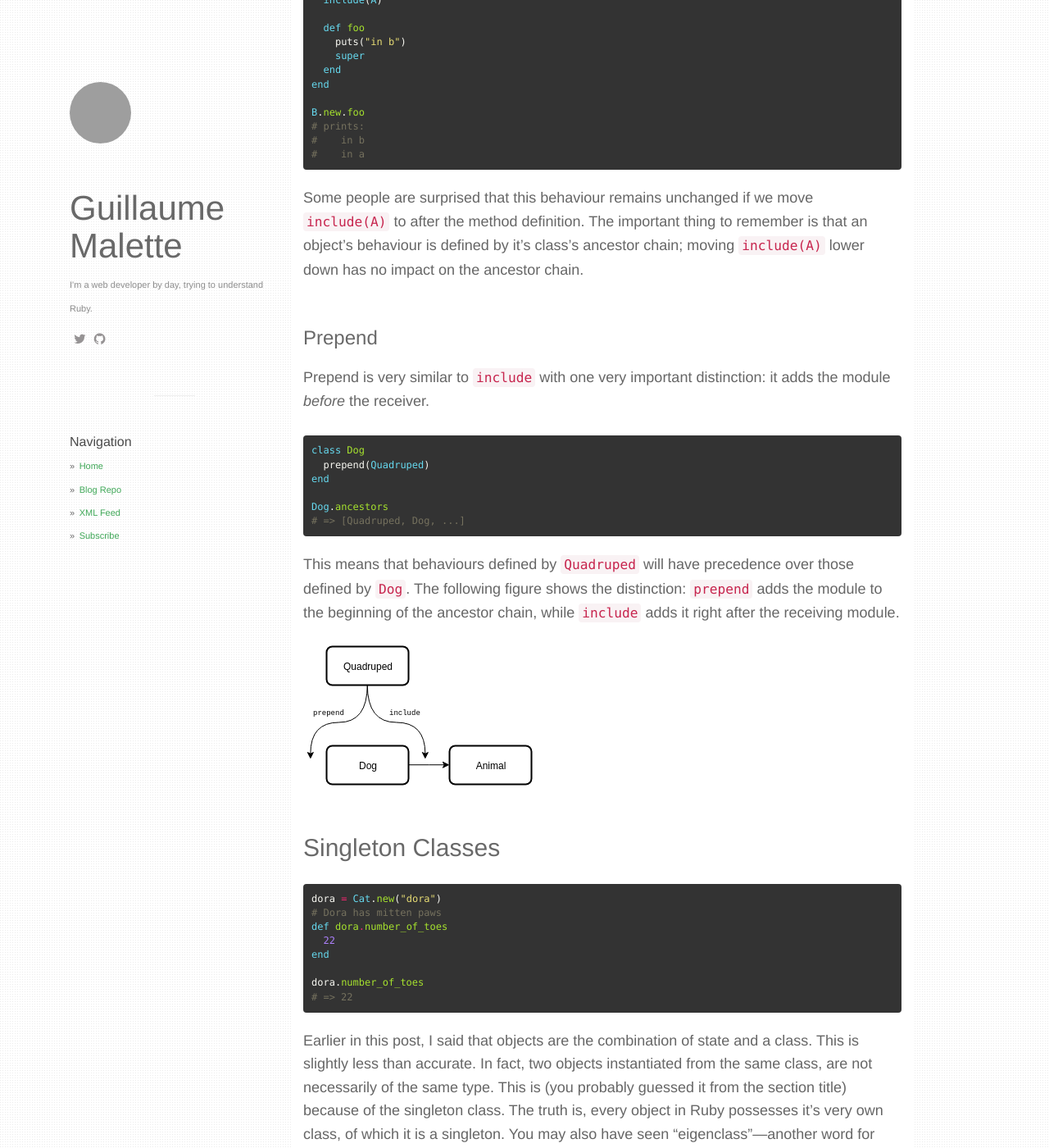
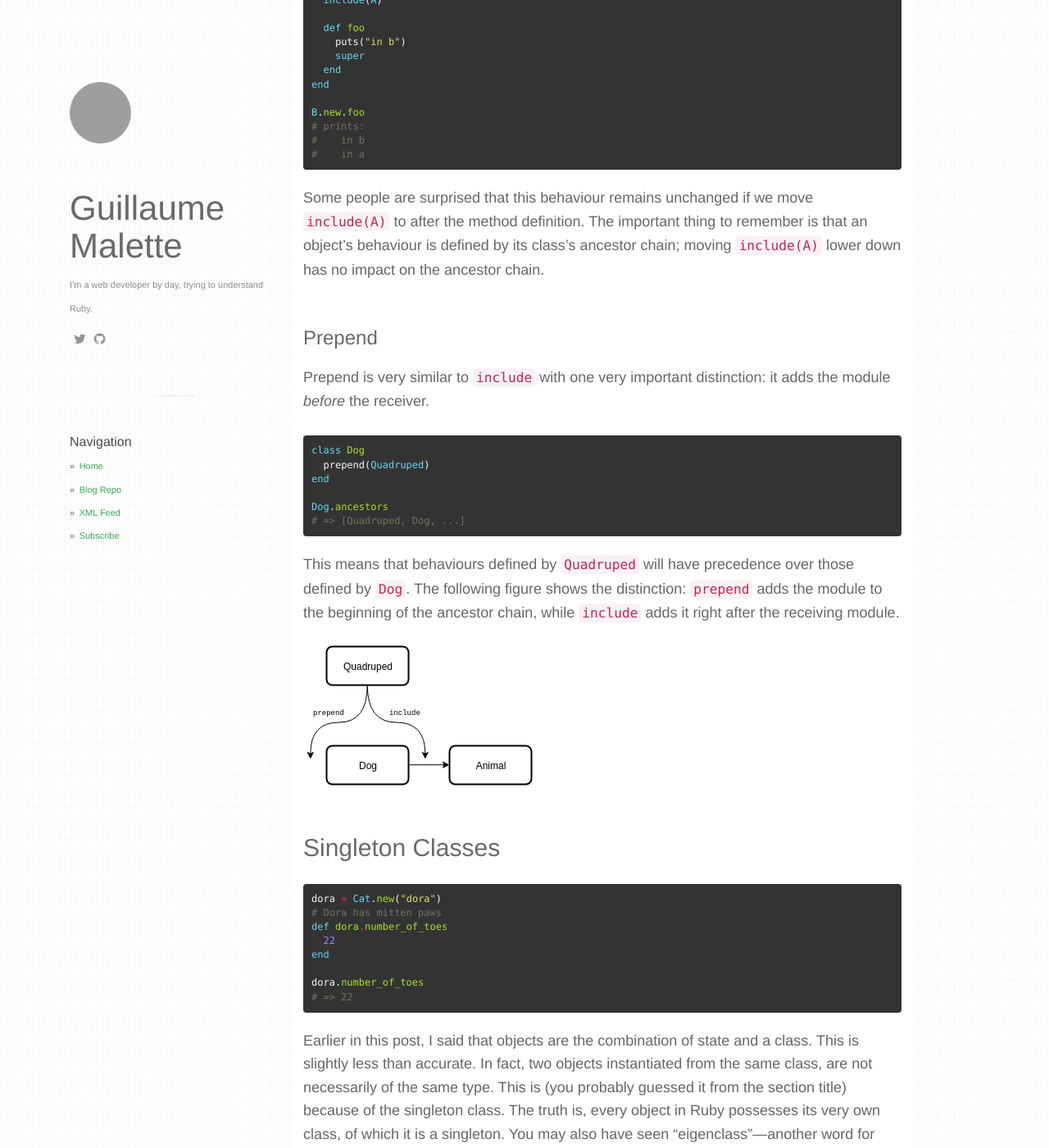
Before and after one commit to gmalette/gmalette.github.io-src, a Jekyll site: the page built from _posts/2019-02-01-the-ruby-object-model.md, in a window 1280 px wide and 1400 px high, scrolled down 5814 px. Shown: the whole window at 82% size. Built offline with Jekyll 4.4.1, drawn with Linux system fonts in a browser that asks for light colours; nearby versions of some CDN libraries; comment, search, counter and statistics services are not loaded; some of the changed text lies outside the part shown; grey boxes are pictures that could not be loaded.

Commit message:
Fix a bunch of typos

````diff
--- a/_posts/2019-02-01-the-ruby-object-model.md
+++ b/_posts/2019-02-01-the-ruby-object-model.md
@@ -63,11 +63,11 @@
 # => Cat
 ```
 
-`coco`'s state contains two instance variables: `@name` and `@affection`. It's class is `Cat`. Nothing surprising so far.
+`coco`'s state contains two instance variables: `@name` and `@affection`. Its class is `Cat`. Nothing surprising so far.
 
 ![Diagram of coco and the Cat class](/static/img/posts/2019-02-01-the-ruby-object-model/fig-1-coco-and-cat.svg)
 
-The word "class" in Ruby can mean multiple things: the instantitable class which provides behaviour to it's instances, the class object, or both. When talking about an object's class, we generally intend to describe the methods defined by that class. For this purpose, we will use the word _behaviour_ from now on.
+The word "class" in Ruby can mean multiple things: the instantitable class which provides behaviour to its instances, the class object, or both. When talking about an object's class, we generally intend to describe the methods defined by that class. For this purpose, we will use the word _behaviour_ from now on.
 
 ## Classes
 
@@ -99,9 +99,9 @@
 
 ![Diagram of coco and the Cat class, with classes showing state](/static/img/posts/2019-02-01-the-ruby-object-model/cat-is-a-class.svg)
 
-For this facet (objects which are instances of the `class` class), we will be talking about _class objects_.
+For this facet (objects which are instances of the `Class` class), we will be talking about _class objects_.
 
-Class objects have a method named `new`, which comes from the behaviour defined by the `class` class.
+Class objects have a method named `new`, which comes from the behaviour defined by the `Class` class.
 
 ```ruby
 Cat.method(:new).owner
@@ -148,7 +148,7 @@
 
 ### Include
 
-When using `include(A)`, the module (`A`) is inserted in the ancestor chain of the receiver module. It's methods are thus made available on instances of the receiver.
+When using `include(A)`, the module (`A`) is inserted in the ancestor chain of the receiver module. Its methods are thus made available on instances of the receiver.
 
 ```ruby
 class Cat < Animal
@@ -158,7 +158,7 @@
 # Or the equivalent: `Cat.include(Quadruped)`
 ```
 
-The previous code will add `Quadruped` as an ancestor to `Cat`, making it's methods available to all instances of `Cat`.
+The previous code will add `Quadruped` as an ancestor to `Cat`, making its methods available to all instances of `Cat`.
 
 ```ruby
 coco.class.ancestors
@@ -196,7 +196,7 @@
 #    in a
 ```
 
-Some people are surprised that this behaviour remains unchanged if we move `include(A)` to after the method definition. The important thing to remember is that an object's behaviour is defined by it's class's ancestor chain; moving `include(A)` lower down has no impact on the ancestor chain.
+Some people are surprised that this behaviour remains unchanged if we move `include(A)` to after the method definition. The important thing to remember is that an object's behaviour is defined by its class's ancestor chain; moving `include(A)` lower down has no impact on the ancestor chain.
 
 ### Prepend
 
@@ -228,7 +228,7 @@
 # => 22
 ```
 
-Earlier in this post, I said that objects are the combination of state and a class. This is slightly less than accurate. In fact, two objects instantiated from the same class, are not necessarily of the same type. This is (you probably guessed it from the section title) because of the singleton class. The truth is, every object in Ruby possesses it's very own class, of which it is a singleton. You may also have seen "eigenclass"—another word for singleton class—, or "metaclass", which is specifically a Class object's singleton class. In our code, `dora` and `coco` don't have the same class, which explains why `coco` does not have the `number_of_toes` method:
+Earlier in this post, I said that objects are the combination of state and a class. This is slightly less than accurate. In fact, two objects instantiated from the same class, are not necessarily of the same type. This is (you probably guessed it from the section title) because of the singleton class. The truth is, every object in Ruby possesses its very own class, of which it is a singleton. You may also have seen "eigenclass"—another word for singleton class—, or "metaclass", which is specifically a Class object's singleton class. In our code, `dora` and `coco` don't have the same class, which explains why `coco` does not have the `number_of_toes` method:
 
 ```ruby
 coco.number_of_toes
@@ -237,7 +237,7 @@
 # NoMethodError (undefined method `number_of_toes' for #<Cat:0x00007fe5201b0f78 @name="coco">)
 ```
 
-As such, the "true" class of an object is it's singleton class.
+As such, the "true" class of an object is its singleton class.
 
 ```ruby
 dora.singleton_class.instance_methods(false)
@@ -284,7 +284,7 @@
 end
 ```
 
-In this last example, `class << self` is a special syntax which opens `self`'s singleton class, in this case, `Cat`'s, similar to how `class Cat` opens the `Cat` class. Everything that can be done in `Cat` to affect it's instances can be done within `class << self` to affect the only instance of `Cat`'s singleton class, which is `Cat` itself. (oh god, I'm going to lose people over this overuse of the words "class" and "singleton", aren't I?)
+In this last example, `class << self` is a special syntax which opens `self`'s singleton class, in this case, `Cat`'s, similar to how `class Cat` opens the `Cat` class. Everything that can be done in `Cat` to affect its instances can be done within `class << self` to affect the only instance of `Cat`'s singleton class, which is `Cat` itself. (oh god, I'm going to lose people over this overuse of the words "class" and "singleton", aren't I?)
 
 Of these 3 forms however, there is a clear "better way" in terms of simplicity and predictibility: `class << self`. Other means will fail the programmer's expectations more often than not, e.g. around method visibility:
 
@@ -352,7 +352,7 @@
 end
 ```
 
-Can we predict what behaviour we can expect from `E` and `F`? If we recall from the previous sections, an object's behaviour is provided by it's class's ancestor chain. Let's try it:
+Can we predict what behaviour we can expect from `E` and `F`? If we recall from the previous sections, an object's behaviour is provided by its class's ancestor chain. Let's try it:
 
 ```ruby
 E.ancestors
@@ -518,9 +518,9 @@
 
 Here's what I hope you take away from this post:
 1. Objects are the composition of state and a reference to a class.
-2. The "real" class of any object is it's singleton class.
+2. The "real" class of any object is its singleton class.
 3. Class are just normal objects, and their class named `Class`.
 4. `prepend` and `include` affect the behaviour offered by the receiver.
-5. `extend` affects the behaviour of the receiver, through it's singleton class.
+5. `extend` affects the behaviour of the receiver, through its singleton class.
 
 [Comment or Like](https://github.com/gmalette/gmalette.github.io/pull/1)
````
Also changed, not shown: other parts of _posts/2019-02-01-the-ruby-object-model.md (+3 -3 lines).
